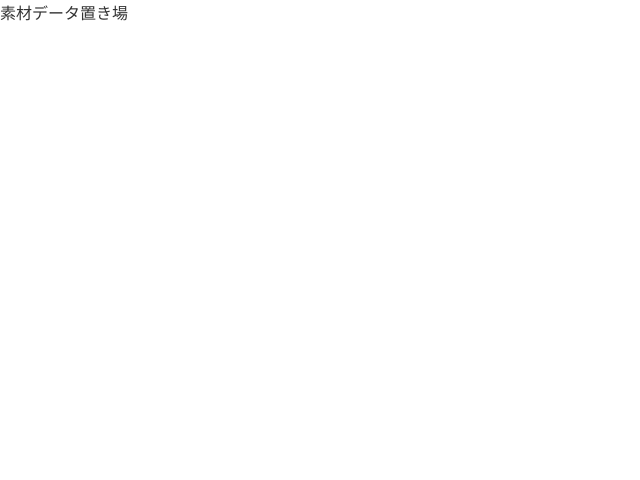
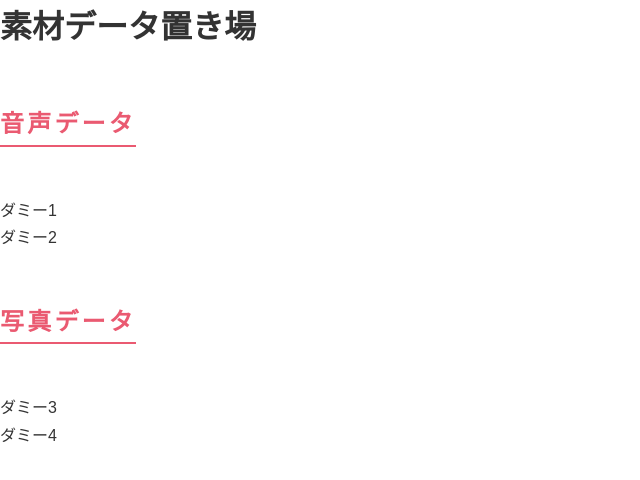
Before and after one commit to kooll/mt2024, a plain HTML site: page archive/index.html in a window 1280 px wide. Shown: the whole page, without its empty margins (0-640 px from the left). Drawn offline with nearby package versions, Linux system fonts and the light colour scheme; some packages are replaced by stand-ins of ours.

Commit message:
Update index.html

```diff
--- a/archive/index.html
+++ b/archive/index.html
@@ -14,6 +14,39 @@
 
 </head>
 <body>
+<h1>
+
 素材データ置き場
+</h1>
+
+
+  <h2 class="section-title">
+      音声データ
+        </h2>
+    <ul>
+    <li>
+      ダミー1
+    </li>
+    <li>
+      ダミー2
+
+    </li>
+  </ul>
+
+  <h2 class="section-title">
+      写真データ
+        </h2>
+  <ul>
+    <li>
+      ダミー3
+    </li>
+    <li>
+      ダミー4
+
+    </li>
+  </ul>
+
+
+
 </body>
 </html>
```
